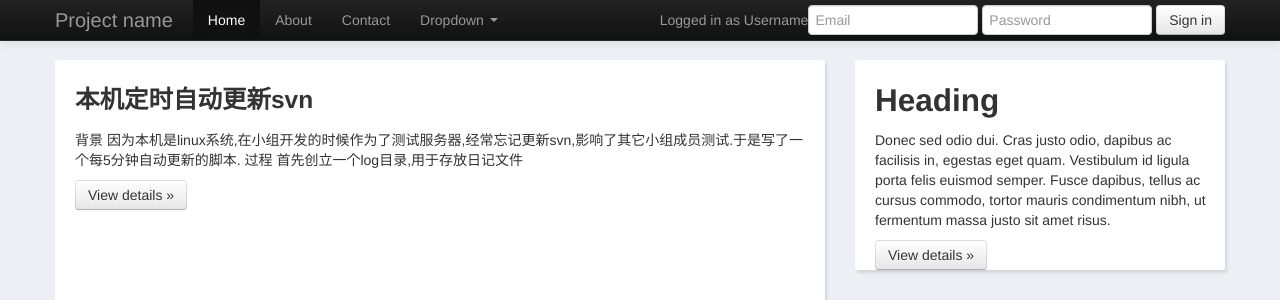
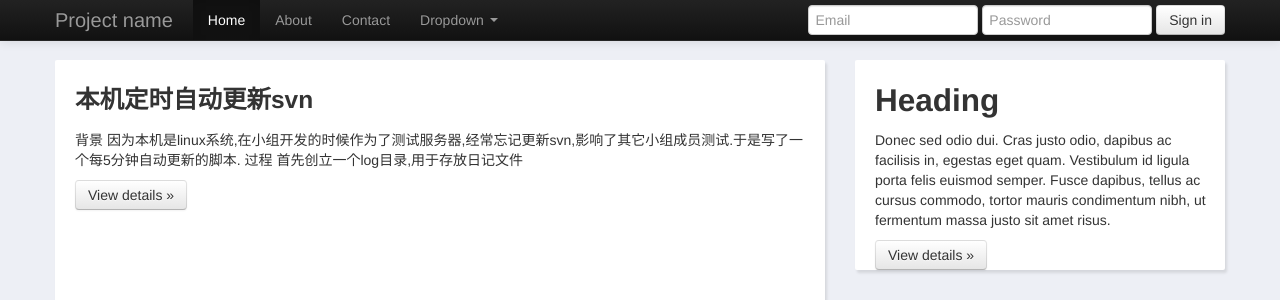
Before and after one commit to liuxuecheng/sae_python_blog, a Flask app: page / in a window 1280 px wide. Shown: the top 300 px of the page. Run offline with Flask 2, Linux system fonts and the light colour scheme.

Commit message:
git-svn-id: https://svn.sinaapp.com/dilan/2@128 288da536-3c93-4ab2-bc2e-17a84f795b60

```diff
--- a/webapp/templates/common/top.html
+++ b/webapp/templates/common/top.html
@@ -48,10 +48,10 @@
           <input class="span2" type="password" placeholder="Password">
           <button type="submit" class="btn">Sign in</button>
         </form>
-        <p class="navbar-text pull-right">
+        <!--<p class="navbar-text pull-right">
           Logged in as
           <a href="#" class="navbar-link">Username</a>
-        </p>
+        </p>-->
       </div>
       <!--/.nav-collapse --> </div>
   </div>
```
